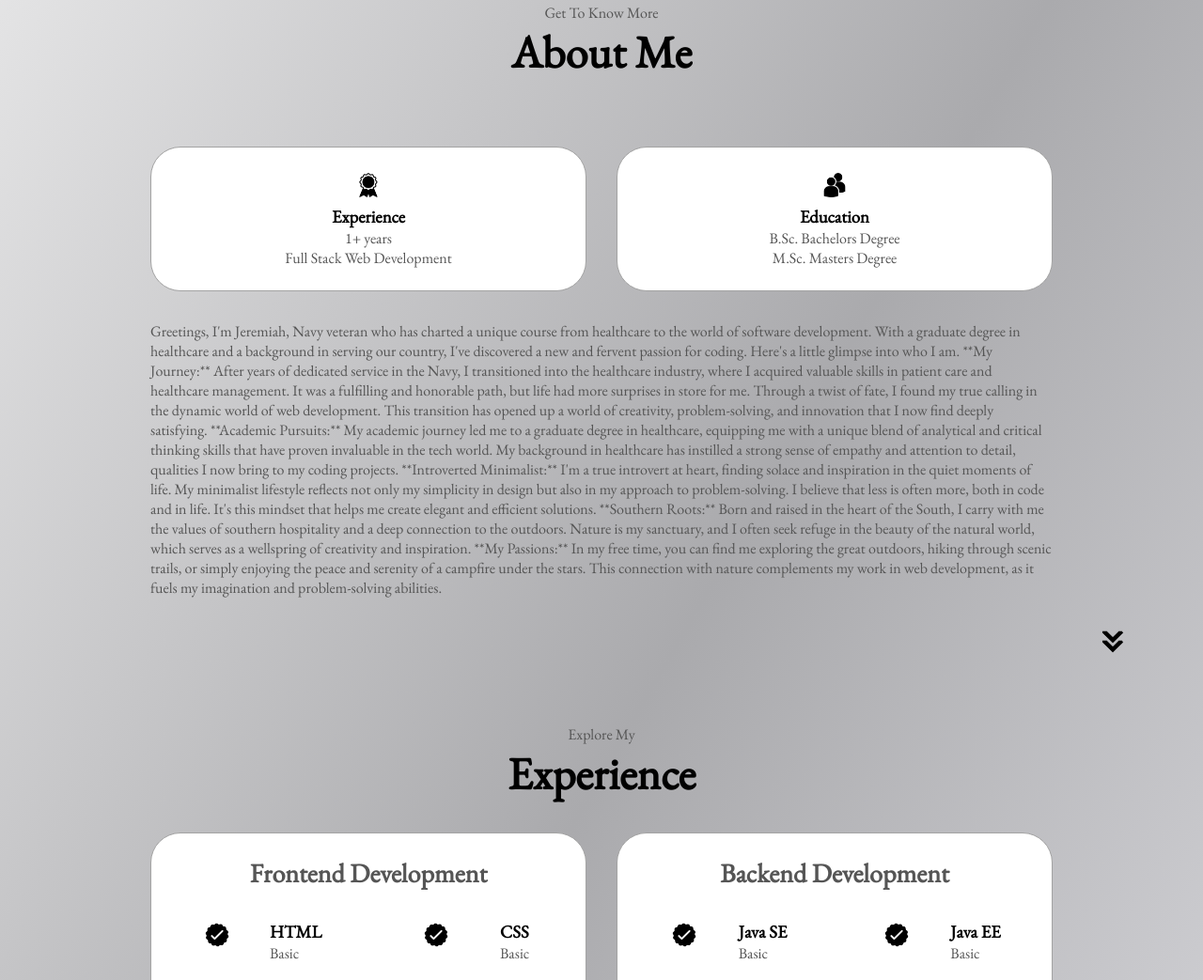
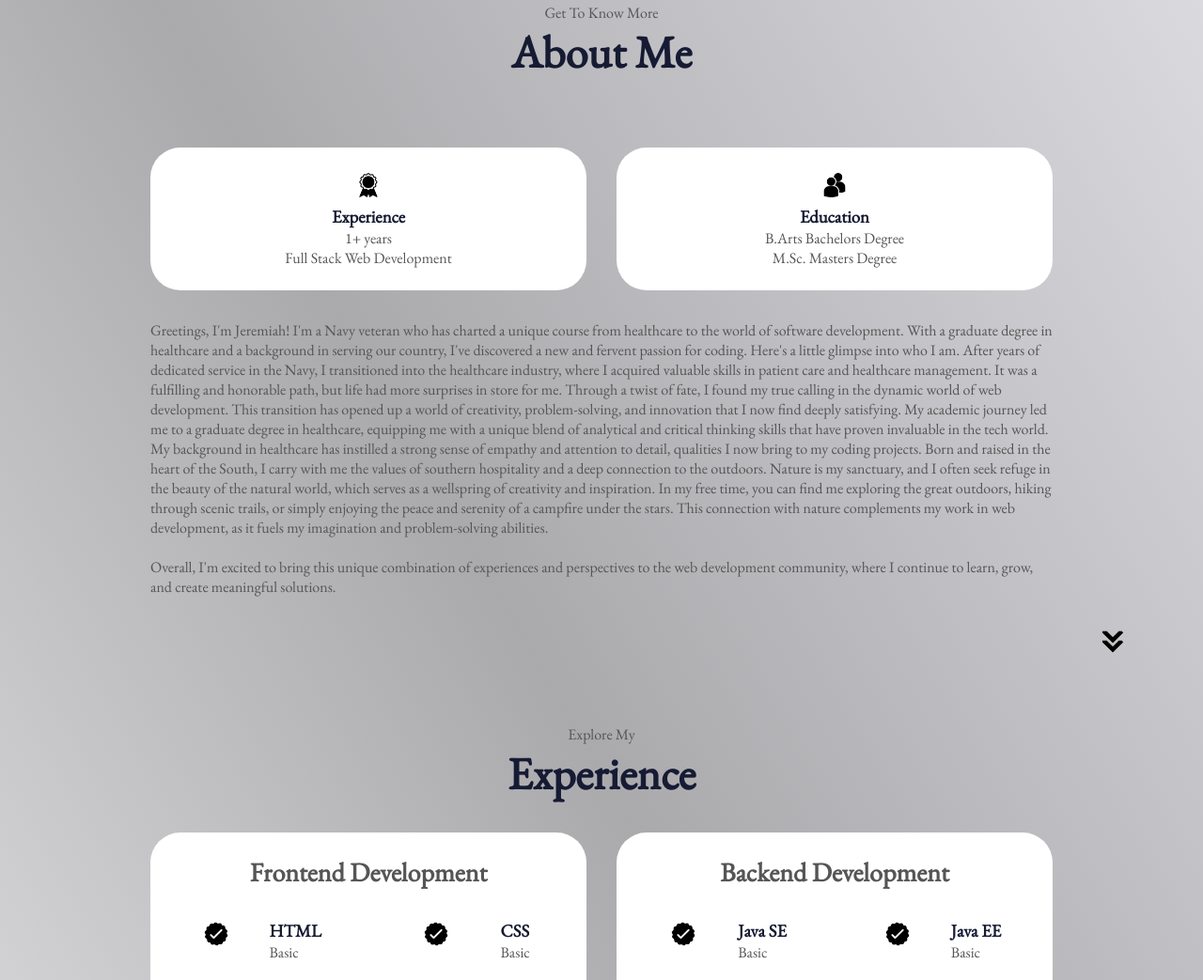
Before and after one commit to jeremiahm105/Portfolio, a plain HTML site: page index.html in a window 1280 px wide. Shown: the part 925-1968 px from the top of the page at 94% size. Drawn offline with nearby package versions, Linux system fonts and the light colour scheme.

Commit message:
updated about section

```diff
--- a/css/style.css
+++ b/css/style.css
@@ -7,19 +7,19 @@
     font-family: 'EB Garamond', serif;
 }
 
-/*html {*/
-/*    background: linear-gradient(300deg, #f1f1f6, #aaaaad, #ffffff);*/
-/*    background-size: contain;*/
-/*    !*animation: gradient-animation 3s ease infinite;*!*/
-/*    height: 100vh;*/
-/*    color: #161B33;*/
-/*}*/
+html {
+    /*background: linear-gradient(300deg, #f1f1f6, #aaaaad, #ffffff);*/
+    /*background-size: contain;*/
+    /*!*animation: gradient-animation 3s ease infinite;*!*/
+    /*height: 100vh;*/
+    color: #161B33;
+}
 
 /* GENERAL */
 
 body {
     font-family: 'EB Garamond', serif;
-    background: linear-gradient(300deg, #f1f1f6, #aaaaad, #ffffff);
+    background: linear-gradient(600deg, #f1f1f6, #aaaaad, #ffffff);
 }
 
 html {
@@ -101,7 +101,7 @@ a:hover {
     width: 100%;
     height: 2px;
     background-color: black;
-    transition: all 0.3 ease-in-out;
+    /*transition: all 0.3 ease-in-out;*/
 }
 
 .menu-links {
@@ -112,7 +112,7 @@ a:hover {
     width: fit-content;
     max-height: 0;
     overflow: hidden;
-    transition: all 0.3 ease-in-out;
+    /*transition: all 0.3 ease-in-out;*/
 }
 
 .menu-links a {
@@ -122,7 +122,7 @@ a:hover {
     font-size: 1.5rem;
     color: black;
     text-decoration: none;
-    transition: all 0.3 ease-in-out;
+    /*transition: all 0.3 ease-in-out;*/
 }
 
 .menu-links li {
@@ -315,7 +315,7 @@ section {
     flex: 1;
     background: white;
     border-radius: 2rem;
-    border: rgb(53, 53, 53) 0.1rem solid;
+    //border: rgb(53, 53, 53) 0.1rem solid;
     border-color: rgb(163, 163, 163);
     text-align: center;
 }
@@ -410,9 +410,9 @@ article .icon {
     display: flex;
     justify-content: center;
     border-radius: 2rem;
-    border: rgb(53, 53, 53) 0.1rem solid;
+    /*border: rgb(53, 53, 53) 0.1rem solid;*/
     border-color: rgb(163, 163, 163);
-    background: (250, 250, 250);
+    background: rgb(250, 250, 250);
     margin: 2rem auto;
     padding: 0.5rem;
 }
--- a/index.html
+++ b/index.html
@@ -102,27 +102,52 @@
                 class="icon"
               />
               <h3>Education</h3>
-              <p>B.Sc. Bachelors Degree<br />M.Sc. Masters Degree</p>
+              <p>B.Arts Bachelors Degree<br />M.Sc. Masters Degree</p>
             </div>
           </div>
           <div class="text-container">
             <p>
-              Greetings, I'm Jeremiah, Navy veteran who has charted a unique course from healthcare to the world of software development. With a graduate degree in healthcare and a background in serving our country, I've discovered a new and fervent passion for coding. Here's a little glimpse into who I am.
+              Greetings, I'm Jeremiah!
+              I'm a Navy veteran who has charted a unique course from healthcare to the world of software development.
+              With a graduate degree in healthcare and a background in serving our country,
+              I've discovered a new and fervent passion for coding.
+              Here's a little glimpse into who I am.
 
-              **My Journey:**
-              After years of dedicated service in the Navy, I transitioned into the healthcare industry, where I acquired valuable skills in patient care and healthcare management. It was a fulfilling and honorable path, but life had more surprises in store for me. Through a twist of fate, I found my true calling in the dynamic world of web development. This transition has opened up a world of creativity, problem-solving, and innovation that I now find deeply satisfying.
+              After years of dedicated service in the Navy, I transitioned into the healthcare industry,
+              where I acquired valuable skills in patient care and healthcare management.
+              It was a fulfilling and honorable path, but life had more surprises in store for me.
+              Through a twist of fate, I found my true calling in the dynamic world of web development.
+              This transition has opened up a world of creativity,
+              problem-solving, and innovation that I now find deeply satisfying.
 
-              **Academic Pursuits:**
-              My academic journey led me to a graduate degree in healthcare, equipping me with a unique blend of analytical and critical thinking skills that have proven invaluable in the tech world. My background in healthcare has instilled a strong sense of empathy and attention to detail, qualities I now bring to my coding projects.
+              My academic journey led me to a graduate degree in healthcare,
+              equipping me with a unique blend of analytical and critical thinking skills
+              that have proven invaluable in the tech world.
+              My background in healthcare has instilled a strong sense of empathy and attention to detail,
+              qualities I now bring to my coding projects.
 
-              **Introverted Minimalist:**
-              I'm a true introvert at heart, finding solace and inspiration in the quiet moments of life. My minimalist lifestyle reflects not only my simplicity in design but also in my approach to problem-solving. I believe that less is often more, both in code and in life. It's this mindset that helps me create elegant and efficient solutions.
+<!--              Being a true introvert at heart, find solace and inspiration in the quiet moments of life.
+My minimalist lifestyle reflects not only my simplicity in design but also in my approach to problem-solving.
+I believe that less is often more, both in code and in life.
+It's this mindset that helps me create elegant and efficient solutions.-->
 
-              **Southern Roots:**
-              Born and raised in the heart of the South, I carry with me the values of southern hospitality and a deep connection to the outdoors. Nature is my sanctuary, and I often seek refuge in the beauty of the natural world, which serves as a wellspring of creativity and inspiration.
+<!--              Southern Roots-->
+              Born and raised in the heart of the South,
+              I carry with me the values of southern hospitality and a deep connection to the outdoors.
+              Nature is my sanctuary, and I often seek refuge in the beauty of the natural world,
+              which serves as a wellspring of creativity and inspiration.
 
-              **My Passions:**
-              In my free time, you can find me exploring the great outdoors, hiking through scenic trails, or simply enjoying the peace and serenity of a campfire under the stars. This connection with nature complements my work in web development, as it fuels my imagination and problem-solving abilities.
+<!--              My Passions-->
+              In my free time, you can find me exploring the great outdoors, hiking through scenic trails,
+              or simply enjoying the peace and serenity of a campfire under the stars.
+              This connection with nature complements my work in web development,
+              as it fuels my imagination and problem-solving abilities.
+              <br><br>
+
+              Overall,
+              I'm excited
+              to bring this unique combination of experiences and perspectives to the web development community,
+              where I continue to learn, grow, and create meaningful solutions.
             </p>
           </div>
         </div>
```
Also changed, not shown: 1 other file.
